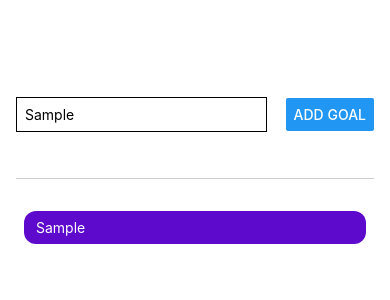
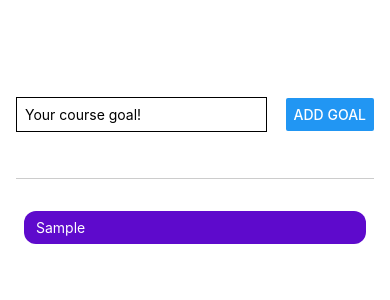
Before and after one commit to DarkRose73/first-reactnative-app, a React Native app: screen / in a window 390 px wide. Both pictures are taken after typing "Sample" into the empty fields and a click on the button "ADD GOAL". Shown: the top 300 px of the page. Built offline with nearby package versions, Linux system fonts and the light colour scheme.

Commit message:
React component divisions

```diff
--- a/App.js
+++ b/App.js
@@ -1,52 +1,27 @@
 import { useState } from "react";
-import {
-  Button,
-  ScrollView,
-  StyleSheet,
-  Text,
-  TextInput,
-  View,
-  FlatList,
-} from "react-native";
+import { StyleSheet, View, FlatList } from "react-native";
+import GoalInput from "./components/GoalInput";
+import GoalItem from "./components/GoalItem";
 
 export default function App() {
-  const [enteredGoalText, setEnteredGoalText] = useState("");
   const [courseGoals, setCourseGoals] = useState([]);
-  function goalInputHandler(value) {
-    setEnteredGoalText(value.trim());
-  }
 
-  function addGoalHandler() {
-    if (!courseGoals.includes(enteredGoalText) && enteredGoalText != "") {
-      setCourseGoals((currentCourseGoals) => [
-        ...currentCourseGoals,
-        { text: enteredGoalText, id: Math.random().toString() },
-      ]);
-    }
+  function addGoalHandler(enteredGoalText) {
+    setCourseGoals((currentCourseGoals) => [
+      ...currentCourseGoals,
+      { text: enteredGoalText, id: Math.random().toString() },
+    ]);
   }
 
   return (
     <View style={styles.appContainer}>
-      <View style={styles.inputContainer}>
-        <TextInput
-          style={styles.textInput}
-          placeholder="Your course goal!"
-          onChangeText={goalInputHandler}
-        />
-        <Button title="Add goal" onPress={addGoalHandler} />
-      </View>
+      <GoalInput onAddGoal={addGoalHandler} />
       <View style={styles.goalsContainer}>
         {/* FlatList necesita si o si un parametro de los objetos que se llame "key" */}
         <FlatList
           alwaysBounceVertical={false}
           data={courseGoals}
-          renderItem={(itemData) => {
-            return (
-              <View style={styles.goalItem}>
-                <Text style={styles.goalText}>{itemData.item.text}</Text>
-              </View>
-            );
-          }}
+          renderItem={(itemData) => <GoalItem text={itemData.item.text} />}
           keyExtractor={(item, index) => {
             return item.id;
           }}
@@ -62,31 +37,6 @@
     paddingTop: 50,
     paddingHorizontal: 16,
   },
-  inputContainer: {
-    flex: 1,
-    flexDirection: "row",
-    justifyContent: "space-between",
-    alignItems: "center",
-    marginBottom: 24,
-    borderBottomWidth: 1,
-    borderColor: "#cccccc",
-  },
-  textInput: {
-    borderWidth: 1,
-    color: "#000",
-    width: "70%",
-    marginRight: 8,
-    padding: 8,
-  },
+
   goalsContainer: { flex: 5 },
-  goalItem: {
-    margin: 8,
-    padding: 8,
-    borderRadius: 12,
-    backgroundColor: "#5e0acc",
-    paddingHorizontal: 12,
-  },
-  goalText: {
-    color: "white",
-  },
 });
--- /dev/null
+++ b/components/GoalInput.js
@@ -0,0 +1,48 @@
+import { useState } from "react";
+import { Button, StyleSheet, TextInput, View } from "react-native";
+
+function GoalInput(props) {
+  const [enteredGoalText, setEnteredGoalText] = useState("");
+
+  function goalInputHandler(value) {
+    setEnteredGoalText(value.trim());
+  }
+
+  function addGoalHandler() {
+    props.onAddGoal(enteredGoalText);
+    setEnteredGoalText("");
+  }
+
+  return (
+    <View style={styles.inputContainer}>
+      <TextInput
+        style={styles.textInput}
+        placeholder="Your course goal!"
+        onChangeText={goalInputHandler}
+        value={enteredGoalText}
+      />
+      <Button title="Add goal" onPress={addGoalHandler} />
+    </View>
+  );
+}
+
+const styles = StyleSheet.create({
+  inputContainer: {
+    flex: 1,
+    flexDirection: "row",
+    justifyContent: "space-between",
+    alignItems: "center",
+    marginBottom: 24,
+    borderBottomWidth: 1,
+    borderColor: "#cccccc",
+  },
+  textInput: {
+    borderWidth: 1,
+    color: "#000",
+    width: "70%",
+    marginRight: 8,
+    padding: 8,
+  },
+});
+
+export default GoalInput;
--- /dev/null
+++ b/components/GoalItem.js
@@ -0,0 +1,23 @@
+import { StyleSheet, Text, View } from "react-native";
+
+function GoalItem(props) {
+  return (
+    <View style={styles.goalItem}>
+      <Text style={styles.goalText}>{props.text}</Text>
+    </View>
+  );
+}
+export default GoalItem;
+
+const styles = StyleSheet.create({
+  goalItem: {
+    margin: 8,
+    padding: 8,
+    borderRadius: 12,
+    backgroundColor: "#5e0acc",
+    paddingHorizontal: 12,
+  },
+  goalText: {
+    color: "white",
+  },
+});
```
